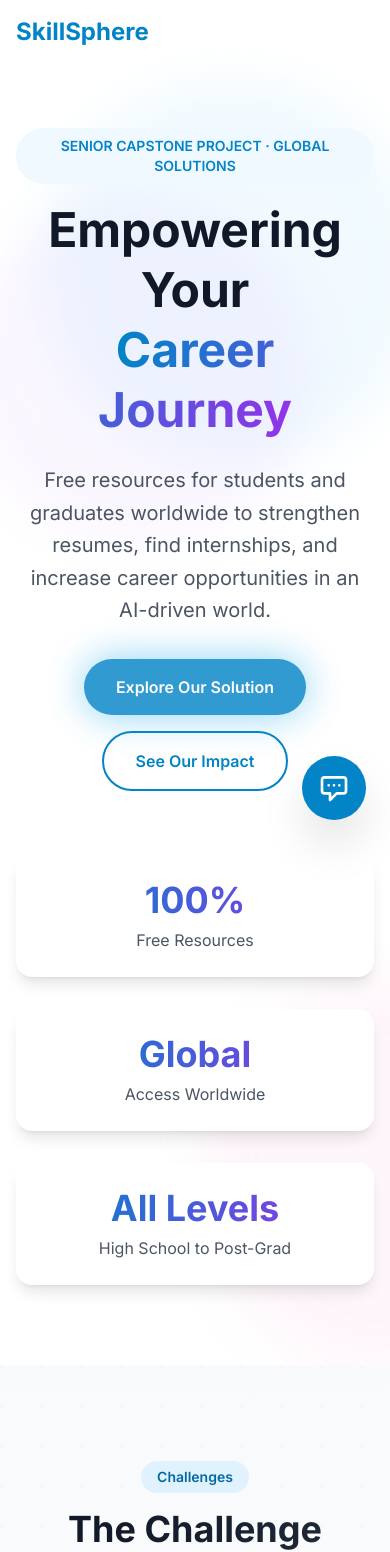
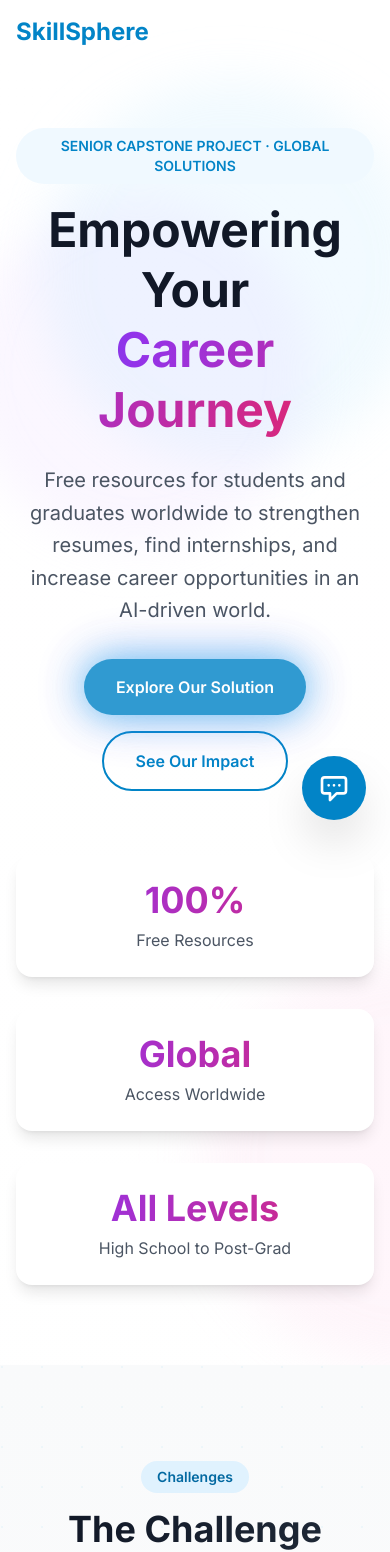
Before and after one commit to tridinhbui/skill-sphere, a Next.js app: page / in a window 390 px wide. Shown: the top 1552 px of the page. Built offline with nearby package versions, Linux system fonts and the light colour scheme.

Commit message:
feat: add advanced magical animations - shimmer, stagger, 3D effects, particles, magnetic hover, and animated background

```diff
--- a/app/globals.css
+++ b/app/globals.css
@@ -14,19 +14,19 @@
   }
 }
 
-/* Animations */
+/* Advanced Animations */
 @keyframes blob {
   0% {
-    transform: translate(0px, 0px) scale(1);
+    transform: translate(0px, 0px) scale(1) rotate(0deg);
   }
   33% {
-    transform: translate(30px, -50px) scale(1.1);
+    transform: translate(30px, -50px) scale(1.1) rotate(120deg);
   }
   66% {
-    transform: translate(-20px, 20px) scale(0.9);
+    transform: translate(-20px, 20px) scale(0.9) rotate(240deg);
   }
   100% {
-    transform: translate(0px, 0px) scale(1);
+    transform: translate(0px, 0px) scale(1) rotate(360deg);
   }
 }
 
@@ -41,12 +41,32 @@
   }
 }
 
+@keyframes fade-in-scale {
+  from {
+    opacity: 0;
+    transform: scale(0.9);
+  }
+  to {
+    opacity: 1;
+    transform: scale(1);
+  }
+}
+
 @keyframes float {
   0%, 100% {
-    transform: translateY(0px);
+    transform: translateY(0px) rotate(0deg);
   }
   50% {
-    transform: translateY(-20px);
+    transform: translateY(-20px) rotate(5deg);
+  }
+}
+
+@keyframes float-reverse {
+  0%, 100% {
+    transform: translateY(0px) rotate(0deg);
+  }
+  50% {
+    transform: translateY(20px) rotate(-5deg);
   }
 }
 
@@ -57,12 +77,133 @@
   }
   50% {
     opacity: 0.8;
-    box-shadow: 0 0 40px rgba(14, 165, 233, 0.6);
+    box-shadow: 0 0 40px rgba(14, 165, 233, 0.8), 0 0 60px rgba(139, 92, 246, 0.4);
+  }
+}
+
+@keyframes shimmer {
+  0% {
+    background-position: -1000px 0;
+  }
+  100% {
+    background-position: 1000px 0;
+  }
+}
+
+@keyframes slide-in-left {
+  from {
+    opacity: 0;
+    transform: translateX(-50px);
+  }
+  to {
+    opacity: 1;
+    transform: translateX(0);
+  }
+}
+
+@keyframes slide-in-right {
+  from {
+    opacity: 0;
+    transform: translateX(50px);
+  }
+  to {
+    opacity: 1;
+    transform: translateX(0);
+  }
+}
+
+@keyframes scale-in {
+  from {
+    opacity: 0;
+    transform: scale(0.8);
+  }
+  to {
+    opacity: 1;
+    transform: scale(1);
+  }
+}
+
+@keyframes rotate-in {
+  from {
+    opacity: 0;
+    transform: rotate(-10deg) scale(0.9);
+  }
+  to {
+    opacity: 1;
+    transform: rotate(0deg) scale(1);
+  }
+}
+
+@keyframes gradient-shift {
+  0%, 100% {
+    background-position: 0% 50%;
+  }
+  50% {
+    background-position: 100% 50%;
+  }
+}
+
+@keyframes text-reveal {
+  from {
+    opacity: 0;
+    transform: translateY(20px);
+    clip-path: inset(0 0 100% 0);
+  }
+  to {
+    opacity: 1;
+    transform: translateY(0);
+    clip-path: inset(0 0 0% 0);
+  }
+}
+
+@keyframes particle-float {
+  0%, 100% {
+    transform: translate(0, 0) rotate(0deg);
+    opacity: 0.3;
+  }
+  25% {
+    transform: translate(20px, -30px) rotate(90deg);
+    opacity: 0.6;
+  }
+  50% {
+    transform: translate(-20px, -60px) rotate(180deg);
+    opacity: 0.3;
+  }
+  75% {
+    transform: translate(30px, -30px) rotate(270deg);
+    opacity: 0.6;
+  }
+}
+
+@keyframes magnetic-pull {
+  0%, 100% {
+    transform: translate(0, 0);
+  }
+  50% {
+    transform: translate(var(--mouse-x, 0), var(--mouse-y, 0));
+  }
+}
+
+@keyframes glow-pulse {
+  0%, 100% {
+    filter: drop-shadow(0 0 5px rgba(14, 165, 233, 0.5));
+  }
+  50% {
+    filter: drop-shadow(0 0 20px rgba(14, 165, 233, 0.8)) drop-shadow(0 0 30px rgba(139, 92, 246, 0.5));
+  }
+}
+
+@keyframes border-glow {
+  0%, 100% {
+    box-shadow: 0 0 5px rgba(14, 165, 233, 0.3);
+  }
+  50% {
+    box-shadow: 0 0 20px rgba(14, 165, 233, 0.6), 0 0 30px rgba(139, 92, 246, 0.4);
   }
 }
 
 .animate-blob {
-  animation: blob 7s infinite;
+  animation: blob 7s infinite ease-in-out;
 }
 
 .animation-delay-2000 {
@@ -73,16 +214,97 @@
   animation-delay: 4s;
 }
 
+.animation-delay-6000 {
+  animation-delay: 6s;
+}
+
 .animate-fade-in-up {
-  animation: fade-in-up 0.6s ease-out;
+  animation: fade-in-up 0.8s ease-out forwards;
+}
+
+.animate-fade-in-scale {
+  animation: fade-in-scale 0.6s ease-out forwards;
 }
 
 .animate-float {
-  animation: float 3s ease-in-out infinite;
+  animation: float 4s ease-in-out infinite;
+}
+
+.animate-float-reverse {
+  animation: float-reverse 4s ease-in-out infinite;
 }
 
 .animate-pulse-glow {
   animation: pulse-glow 2s ease-in-out infinite;
+}
+
+.animate-shimmer {
+  background: linear-gradient(
+    90deg,
+    transparent 0%,
+    rgba(255, 255, 255, 0.2) 50%,
+    transparent 100%
+  );
+  background-size: 200% 100%;
+  animation: shimmer 3s infinite;
+}
+
+.animate-slide-in-left {
+  animation: slide-in-left 0.8s ease-out forwards;
+}
+
+.animate-slide-in-right {
+  animation: slide-in-right 0.8s ease-out forwards;
+}
+
+.animate-scale-in {
+  animation: scale-in 0.6s ease-out forwards;
+}
+
+.animate-rotate-in {
+  animation: rotate-in 0.8s ease-out forwards;
+}
+
+.animate-text-reveal {
+  animation: text-reveal 1s ease-out forwards;
+}
+
+.animate-particle {
+  animation: particle-float 8s ease-in-out infinite;
+}
+
+.animate-glow-pulse {
+  animation: glow-pulse 2s ease-in-out infinite;
+}
+
+.animate-border-glow {
+  animation: border-glow 2s ease-in-out infinite;
+}
+
+/* Stagger animations */
+.stagger-1 { animation-delay: 0.1s; }
+.stagger-2 { animation-delay: 0.2s; }
+.stagger-3 { animation-delay: 0.3s; }
+.stagger-4 { animation-delay: 0.4s; }
+.stagger-5 { animation-delay: 0.5s; }
+.stagger-6 { animation-delay: 0.6s; }
+
+/* Scroll-triggered animations */
+.scroll-fade-in {
+  opacity: 0;
+  transform: translateY(50px);
+  transition: opacity 0.8s ease-out, transform 0.8s ease-out;
+}
+
+.scroll-fade-in.visible {
+  opacity: 1;
+  transform: translateY(0);
+}
+
+/* Gradient animation */
+.animate-gradient {
+  background-size: 200% 200%;
+  animation: gradient-shift 5s ease infinite;
 }
 
 /* Smooth transitions */
@@ -107,12 +329,100 @@
   border: 1px solid rgba(255, 255, 255, 0.2);
 }
 
-/* Hover effects */
+/* Advanced Hover effects */
 .hover-lift {
-  transition: transform 0.3s ease, box-shadow 0.3s ease;
+  transition: transform 0.4s cubic-bezier(0.34, 1.56, 0.64, 1), box-shadow 0.4s ease;
 }
 
 .hover-lift:hover {
-  transform: translateY(-8px);
-  box-shadow: 0 20px 40px rgba(0, 0, 0, 0.1);
+  transform: translateY(-12px) scale(1.02);
+  box-shadow: 0 25px 50px rgba(0, 0, 0, 0.15);
 }
+
+.hover-glow {
+  transition: all 0.3s ease;
+}
+
+.hover-glow:hover {
+  box-shadow: 0 0 30px rgba(14, 165, 233, 0.5), 0 0 60px rgba(139, 92, 246, 0.3);
+  transform: scale(1.05);
+}
+
+.hover-magnetic {
+  transition: transform 0.3s cubic-bezier(0.23, 1, 0.32, 1);
+}
+
+.hover-magnetic:hover {
+  transform: translate(var(--tx, 0), var(--ty, 0)) scale(1.05);
+}
+
+.hover-rotate {
+  transition: transform 0.4s cubic-bezier(0.34, 1.56, 0.64, 1);
+}
+
+.hover-rotate:hover {
+  transform: rotate(5deg) scale(1.1);
+}
+
+.hover-shimmer {
+  position: relative;
+  overflow: hidden;
+}
+
+.hover-shimmer::before {
+  content: '';
+  position: absolute;
+  top: 0;
+  left: -100%;
+  width: 100%;
+  height: 100%;
+  background: linear-gradient(
+    90deg,
+    transparent,
+    rgba(255, 255, 255, 0.3),
+    transparent
+  );
+  transition: left 0.5s;
+}
+
+.hover-shimmer:hover::before {
+  left: 100%;
+}
+
+/* 3D Effects */
+.perspective-3d {
+  perspective: 1000px;
+}
+
+.transform-3d {
+  transform-style: preserve-3d;
+}
+
+.hover-3d {
+  transition: transform 0.5s ease;
+}
+
+.hover-3d:hover {
+  transform: rotateY(10deg) rotateX(5deg) translateZ(20px);
+}
+
+/* Particle effects */
+.particle {
+  position: absolute;
+  width: 4px;
+  height: 4px;
+  background: rgba(14, 165, 233, 0.6);
+  border-radius: 50%;
+  pointer-events: none;
+  animation: particle-float 8s ease-in-out infinite;
+}
+
+/* Magnetic button effect */
+.magnetic-button {
+  position: relative;
+  transition: transform 0.2s cubic-bezier(0.23, 1, 0.32, 1);
+}
+
+.magnetic-button:hover {
+  transform: translate(var(--mx, 0), var(--my, 0)) scale(1.05);
+}
--- a/app/page.tsx
+++ b/app/page.tsx
@@ -13,10 +13,12 @@ import Partners from "@/components/Partners";
 import Contact from "@/components/Contact";
 import Chatbot from "@/components/Chatbot";
 import Footer from "@/components/Footer";
+import AnimatedBackground from "@/components/AnimatedBackground";
 
 export default function Home() {
   return (
-    <main className="min-h-screen bg-gradient-to-b from-white to-gray-50">
+    <main className="min-h-screen bg-gradient-to-b from-white to-gray-50 relative">
+      <AnimatedBackground />
       <Navbar />
       <Hero />
       <Problem />
--- /dev/null
+++ b/components/AnimatedBackground.tsx
@@ -0,0 +1,39 @@
+"use client";
+
+export default function AnimatedBackground() {
+  return (
+    <div className="fixed inset-0 overflow-hidden pointer-events-none -z-10">
+      {/* Animated gradient orbs */}
+      <div className="absolute top-0 left-1/4 w-96 h-96 bg-primary-300 rounded-full mix-blend-multiply filter blur-3xl opacity-20 animate-blob"></div>
+      <div className="absolute top-1/3 right-1/4 w-96 h-96 bg-purple-300 rounded-full mix-blend-multiply filter blur-3xl opacity-20 animate-blob animation-delay-2000"></div>
+      <div className="absolute bottom-0 left-1/2 w-96 h-96 bg-pink-300 rounded-full mix-blend-multiply filter blur-3xl opacity-20 animate-blob animation-delay-4000"></div>
+      <div className="absolute top-1/2 left-0 w-96 h-96 bg-blue-300 rounded-full mix-blend-multiply filter blur-3xl opacity-15 animate-blob animation-delay-6000"></div>
+
+      {/* Floating particles */}
+      {Array.from({ length: 20 }).map((_, i) => (
+        <div
+          key={i}
+          className="particle animate-particle"
+          style={{
+            left: `${Math.random() * 100}%`,
+            top: `${Math.random() * 100}%`,
+            animationDelay: `${Math.random() * 8}s`,
+            animationDuration: `${8 + Math.random() * 4}s`,
+          }}
+        />
+      ))}
+
+      {/* Grid pattern overlay */}
+      <div
+        className="absolute inset-0 opacity-[0.02]"
+        style={{
+          backgroundImage: `
+            linear-gradient(rgba(14, 165, 233, 0.1) 1px, transparent 1px),
+            linear-gradient(90deg, rgba(14, 165, 233, 0.1) 1px, transparent 1px)
+          `,
+          backgroundSize: "50px 50px",
+        }}
+      />
+    </div>
+  );
+}
--- a/components/Hero.tsx
+++ b/components/Hero.tsx
@@ -15,48 +15,48 @@ export default function Hero() {
               SENIOR CAPSTONE PROJECT · GLOBAL SOLUTIONS
             </p>
           </div>
-          <h1 className="text-5xl sm:text-6xl lg:text-7xl font-bold text-gray-900 mb-6 leading-tight">
+          <h1 className="text-5xl sm:text-6xl lg:text-7xl font-bold text-gray-900 mb-6 leading-tight animate-text-reveal">
             Empowering Your
             <br />
-            <span className="bg-gradient-to-r from-primary-600 to-purple-600 bg-clip-text text-transparent">
+            <span className="bg-gradient-to-r from-primary-600 via-purple-600 to-pink-600 bg-clip-text text-transparent animate-gradient bg-[length:200%_200%]">
               Career Journey
             </span>
           </h1>
-          <p className="text-xl text-gray-600 mb-8 max-w-3xl mx-auto leading-relaxed">
+          <p className="text-xl text-gray-600 mb-8 max-w-3xl mx-auto leading-relaxed animate-fade-in-up stagger-1">
             Free resources for students and graduates worldwide to strengthen
             resumes, find internships, and increase career opportunities in an
             AI-driven world.
           </p>
-          <div className="flex flex-col sm:flex-row gap-4 justify-center items-center">
+          <div className="flex flex-col sm:flex-row gap-4 justify-center items-center animate-fade-in-up stagger-2">
             <a
               href="#solution"
-              className="bg-primary-600 text-white px-8 py-4 rounded-full font-semibold hover:bg-primary-700 transition-all hover:scale-110 shadow-lg hover:shadow-2xl animate-pulse-glow"
+              className="group relative bg-primary-600 text-white px-8 py-4 rounded-full font-semibold hover:bg-primary-700 transition-all hover:scale-110 shadow-lg hover:shadow-2xl animate-pulse-glow hover-shimmer overflow-hidden"
             >
-              Explore Our Solution
+              <span className="relative z-10">Explore Our Solution</span>
             </a>
             <a
               href="#impact"
-              className="border-2 border-primary-600 text-primary-600 px-8 py-4 rounded-full font-semibold hover:bg-primary-50 transition-all hover:scale-105 hover-lift"
+              className="border-2 border-primary-600 text-primary-600 px-8 py-4 rounded-full font-semibold hover:bg-primary-50 transition-all hover:scale-105 hover-lift hover-glow"
             >
               See Our Impact
             </a>
           </div>
         </div>
         <div className="mt-16 grid grid-cols-1 md:grid-cols-3 gap-8">
-          <div className="text-center p-6 bg-white rounded-2xl shadow-lg hover:shadow-2xl transition-all hover-lift hover:border-primary-300 border border-transparent">
-            <div className="text-4xl font-bold bg-gradient-to-r from-primary-600 to-purple-600 bg-clip-text text-transparent mb-2">
+          <div className="text-center p-6 bg-white rounded-2xl shadow-lg hover:shadow-2xl transition-all hover-lift hover:border-primary-300 border border-transparent animate-scale-in stagger-3 hover-3d perspective-3d">
+            <div className="text-4xl font-bold bg-gradient-to-r from-primary-600 via-purple-600 to-pink-600 bg-clip-text text-transparent mb-2 animate-gradient bg-[length:200%_200%]">
               100%
             </div>
             <p className="text-gray-600">Free Resources</p>
           </div>
-          <div className="text-center p-6 bg-white rounded-2xl shadow-lg hover:shadow-2xl transition-all hover-lift hover:border-primary-300 border border-transparent">
-            <div className="text-4xl font-bold bg-gradient-to-r from-primary-600 to-purple-600 bg-clip-text text-transparent mb-2">
+          <div className="text-center p-6 bg-white rounded-2xl shadow-lg hover:shadow-2xl transition-all hover-lift hover:border-primary-300 border border-transparent animate-scale-in stagger-4 hover-3d perspective-3d">
+            <div className="text-4xl font-bold bg-gradient-to-r from-primary-600 via-purple-600 to-pink-600 bg-clip-text text-transparent mb-2 animate-gradient bg-[length:200%_200%]">
               Global
             </div>
             <p className="text-gray-600">Access Worldwide</p>
           </div>
-          <div className="text-center p-6 bg-white rounded-2xl shadow-lg hover:shadow-2xl transition-all hover-lift hover:border-primary-300 border border-transparent">
-            <div className="text-4xl font-bold bg-gradient-to-r from-primary-600 to-purple-600 bg-clip-text text-transparent mb-2">
+          <div className="text-center p-6 bg-white rounded-2xl shadow-lg hover:shadow-2xl transition-all hover-lift hover:border-primary-300 border border-transparent animate-scale-in stagger-5 hover-3d perspective-3d">
+            <div className="text-4xl font-bold bg-gradient-to-r from-primary-600 via-purple-600 to-pink-600 bg-clip-text text-transparent mb-2 animate-gradient bg-[length:200%_200%]">
               All Levels
             </div>
             <p className="text-gray-600">High School to Post-Grad</p>
```
Also changed, not shown: components/Problem.tsx (+4 -3 lines).
